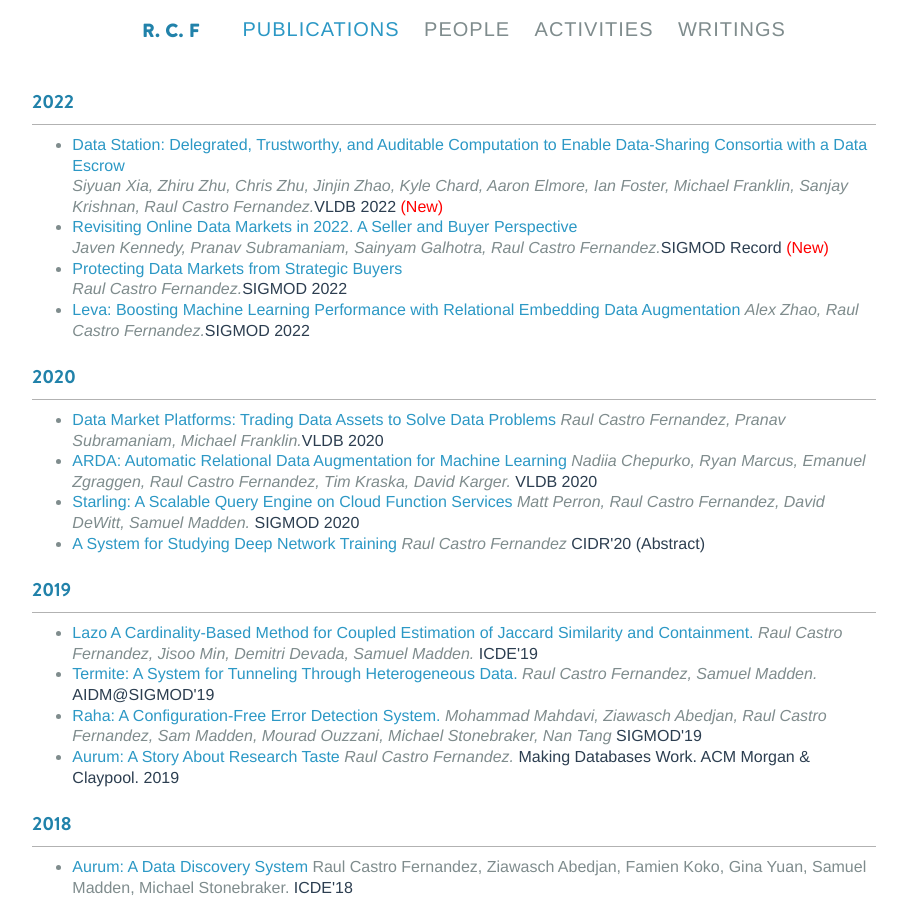
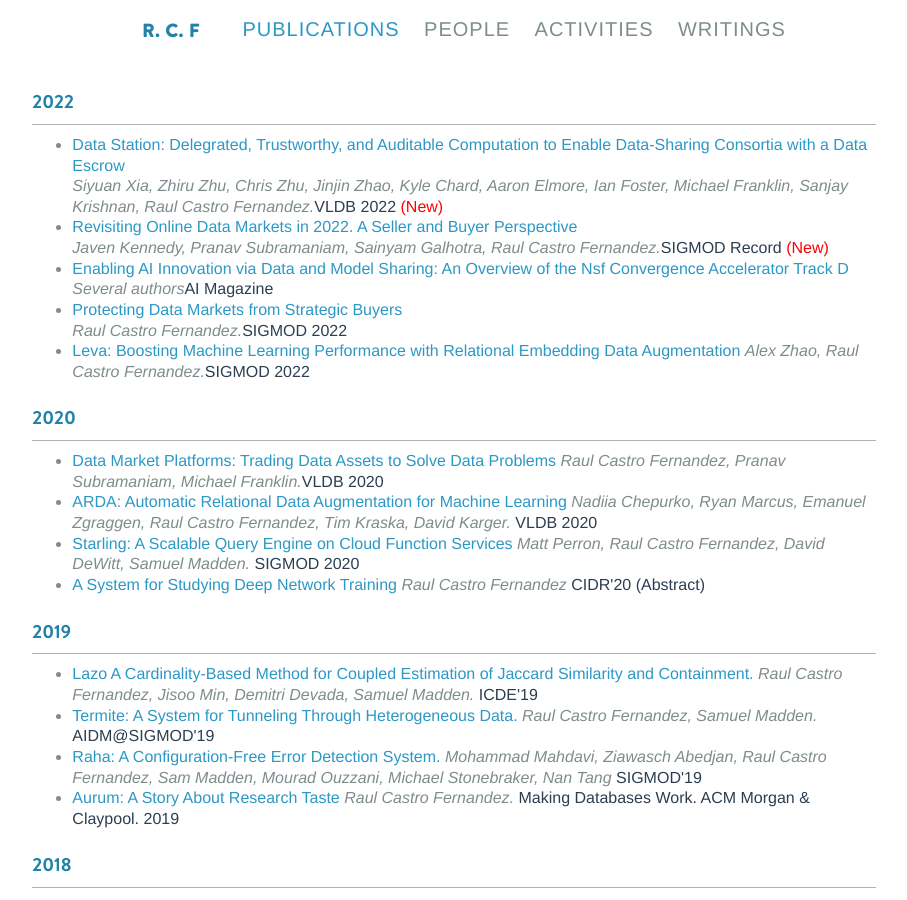
Before and after one commit to raulcf/raulcf.github.io, a Jekyll site: the page index.html, which Jekyll copies as it is, in a window 1280 px wide and 900 px high, scrolled down 648 px. Shown: the whole window, without its empty margins (186-1093 px from the left). Built offline with Jekyll 4.4.1, drawn with Linux system fonts in a browser that asks for light colours.

Commit message:
added AI magazine

```diff
--- a/index.html
+++ b/index.html
@@ -155,18 +155,6 @@ participating in a research project, send me an up-to-date CV and let's chat.
 
                 <h5 class="date">Preprint/Work in Progress</h5>
                 <ul>
-<!--
-                <li class=".list-main-content">
-                <div><a href="https://arxiv.org/abs/2009.00035"
-target="_blank">The Data Station: Combining Data, Compute, and Market Forces</a> Raul Castro Fernandez, Kyle Chard, Ben Blaiszik, Sanjay Krishnan, Aaron Elmore, Ziad Obermeyer, Josh Risley, Sendhil Mullainathan, Michael Franklin, Ian Foster <i>Work in progress</i><span class='highlight'></span></div>
-                </li>
-
-                <li class=".list-main-content">
-                <div><a href="https://arxiv.org/abs/2106.01543"
-target="_blank">Niffler: A Reference Architecture and System Implementation for View Discovery over Pathless Table Collections by Example</a> Yue Gong, Zhiru Zhu, Sainyam Galhotra, Raul Castro Fernandez <i>Work in progress</i><span class='highlight'></span></div>
-                </li>
-
--->
                 <li class=".list-main-content">
                 <div><a href="https://arxiv.org/abs/2103.07532"
 target="_blank">Comprehensive and Comprehensible Data Catalogs: The What, Who, Where, When, Why, and How of Metadata Management</a> Pranav Subramaniam, Yintong Ma, Chi Li, Ipsita Mohanty, Raul Castro Fernandez <i>Work in progress</i><span class='highlight'></span></div>
@@ -190,6 +178,13 @@ class='highlight'>VLDB 2022</span> <span style="color:red;">(New)</span></div>
 target="_blank">Revisiting Online Data Markets in 2022. A Seller and Buyer
 Perspective</a></p> <i>Javen Kennedy, Pranav Subramaniam, Sainyam Galhotra, Raul Castro Fernandez.</i><span
 class='highlight'>SIGMOD Record</span> <span style="color:red;">(New)</span></div>
+                </li>
+
+                <li class=".list-main-content">
+                <div><a href="./papers/19130-Final PDF-23138-1-10-20220414.pdf"
+target="_blank">Enabling AI Innovation via Data and Model Sharing: An Overview
+of the Nsf Convergence Accelerator Track D</a></p> <i>Several authors</i><span
+class='highlight'>AI Magazine</span> </div>
                 </li>
 
                 <li class=".list-main-content">
```
Also changed, not shown: 1 other file.
